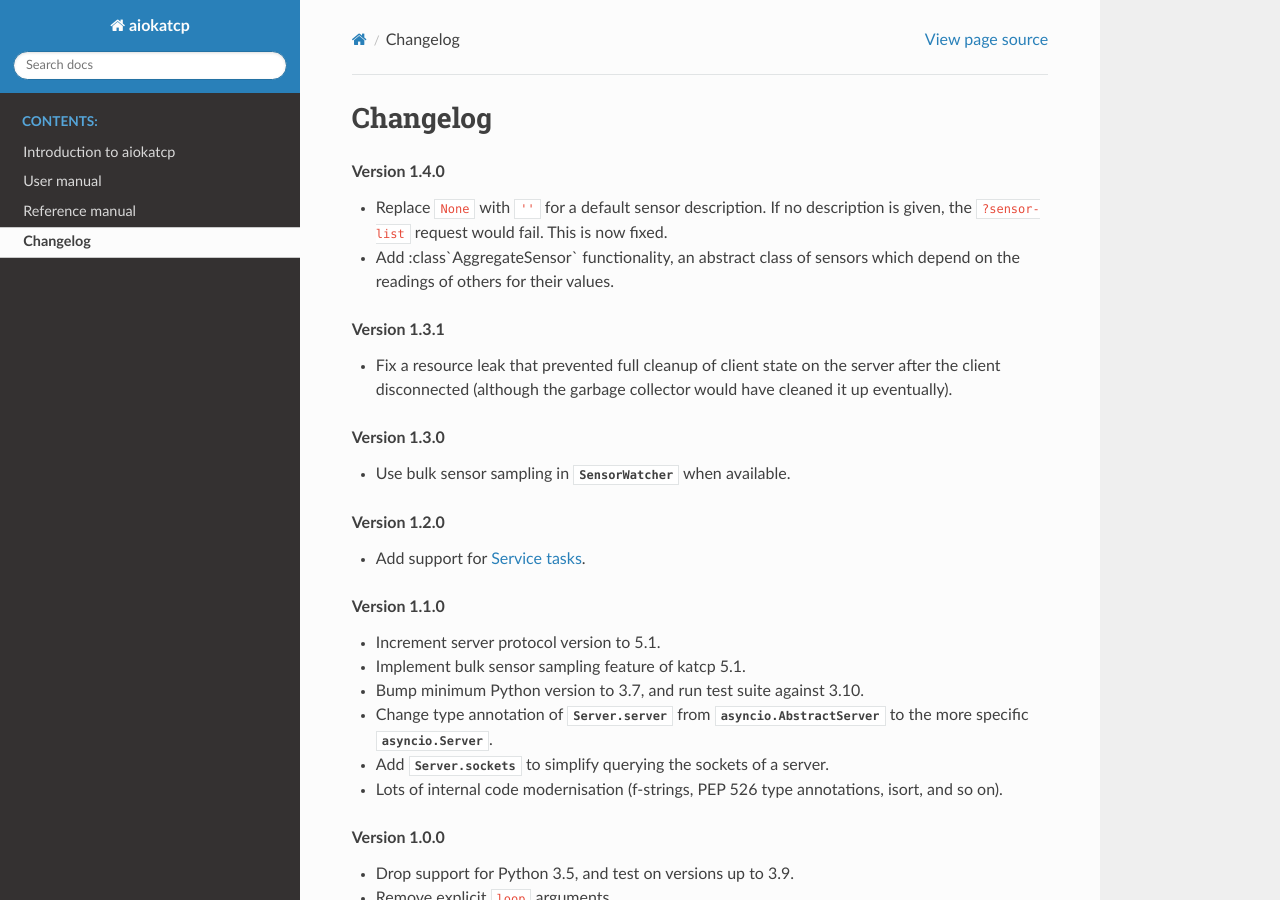
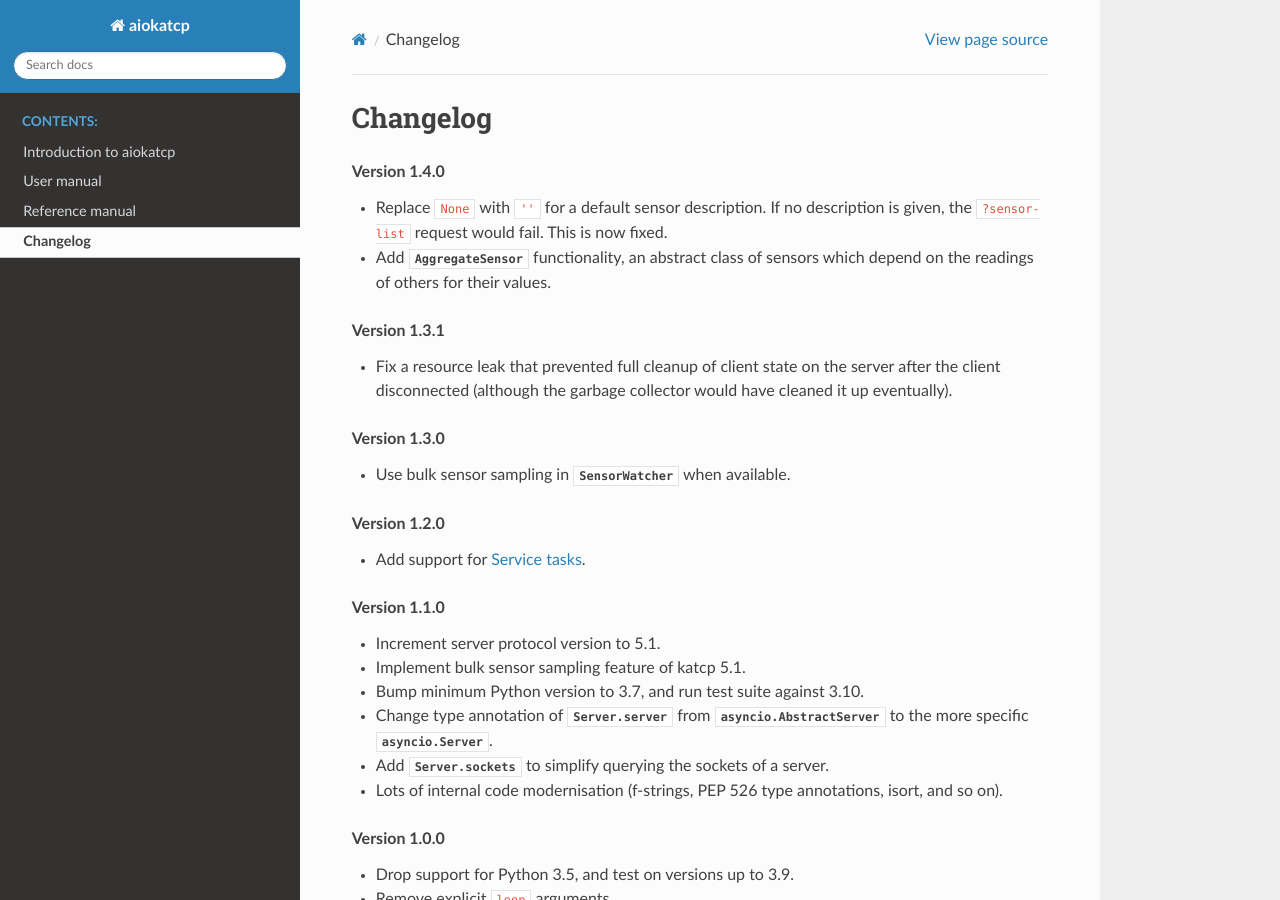
Before and after one commit to ska-sa/aiokatcp, a Sphinx documentation site: the page built from doc/changelog.rst, in a window 1280 px wide and 900 px high. Built offline with Sphinx 7.4.7 and the Read the Docs theme 2.0.0, drawn with Linux system fonts in a browser that asks for light colours; the version number could not be read and is left out.

Commit message:
Fix typo doc/changelog.rst

```diff
--- a/doc/changelog.rst
+++ b/doc/changelog.rst
@@ -5,7 +5,7 @@ Changelog
 
 - Replace ``None`` with ``''`` for a default sensor description. If no description
   is given, the ``?sensor-list`` request would fail. This is now fixed.
-- Add :class`AggregateSensor` functionality, an abstract class of sensors which
+- Add :class:`AggregateSensor` functionality, an abstract class of sensors which
   depend on the readings of others for their values.
 
 .. rubric:: Version 1.3.1
```
